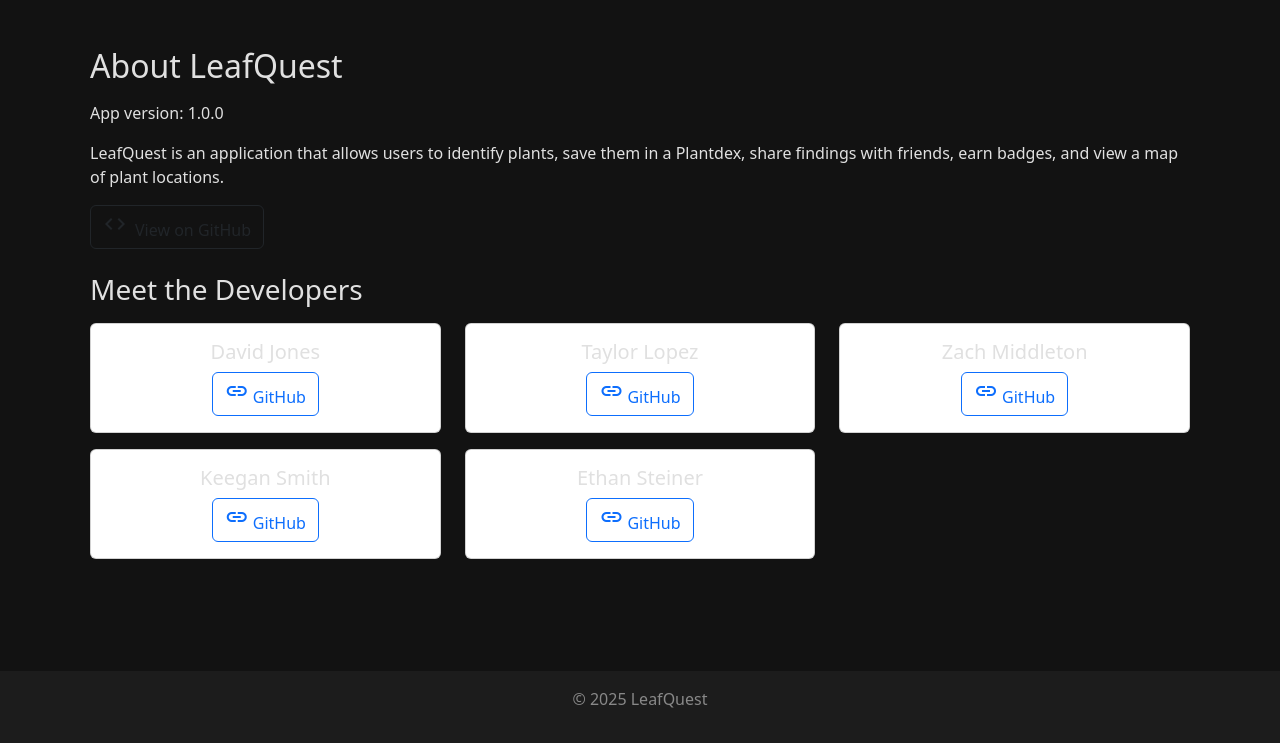
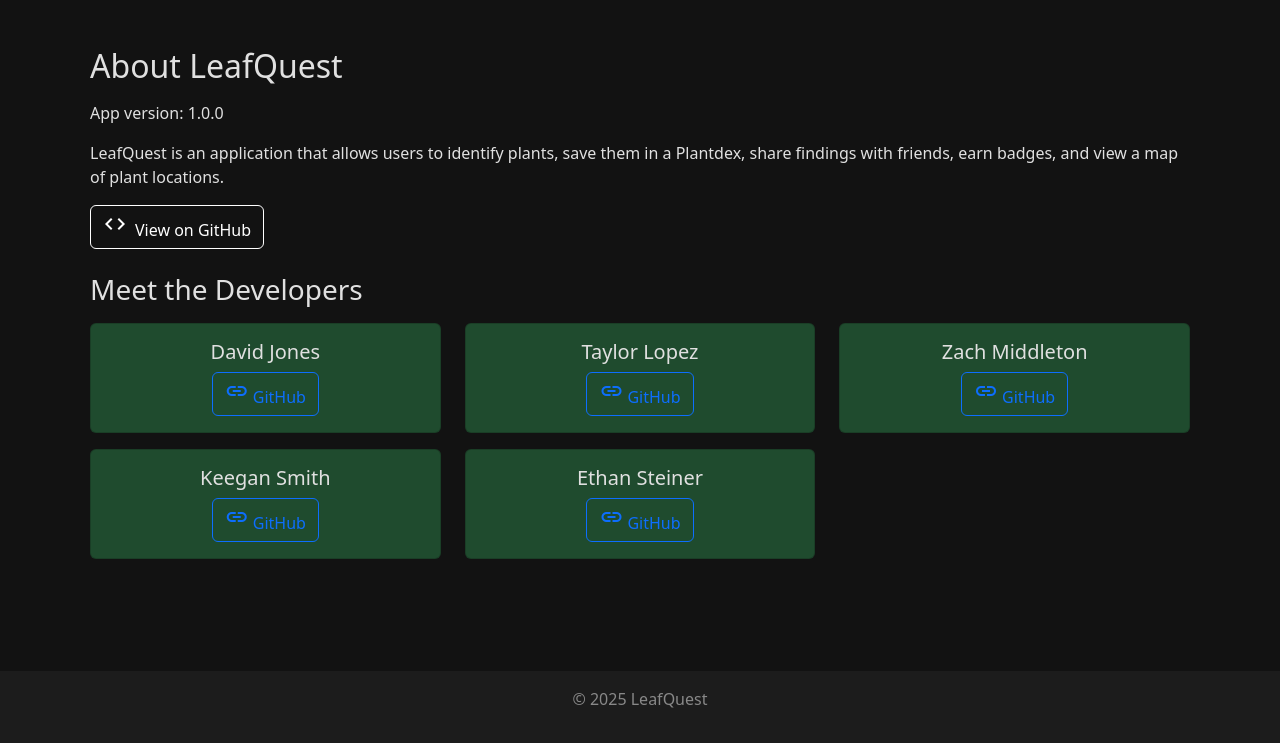
Before and after one commit to UCCS-SP25-CS4300-CS5300-1/Group-8-spring-2025, a Django app: page /about/ in a window 1280 px wide. Shown: the part 57-800 px from the top of the page. Run offline with Django 4.2, Linux system fonts and the light colour scheme; a user stored in the database is signed in; tables that the repository leaves empty hold one stand-in row (values such as "Sample post").

Commit message:
update missing styles

```diff
--- a/LeafQuest/home/static/css/dark.css
+++ b/LeafQuest/home/static/css/dark.css
@@ -86,3 +86,18 @@
 .image-card {
     background-color: #222;
 }
+
+.card {
+    background-color: #1f4b2e;
+}
+
+.btn-outline-dark {
+    --bs-btn-color: white;
+    --bs-btn-border-color: white;
+    --bs-btn-hover-color: black;
+    --bs-btn-hover-bg: white;
+}
+
+.modal-content {
+    background-color: #343434
+}
```
